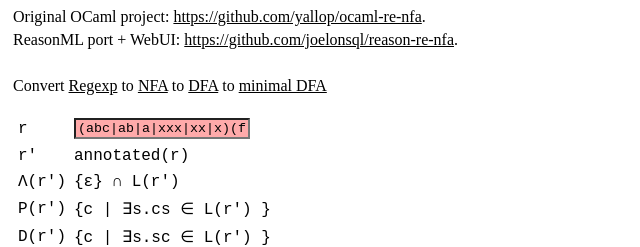
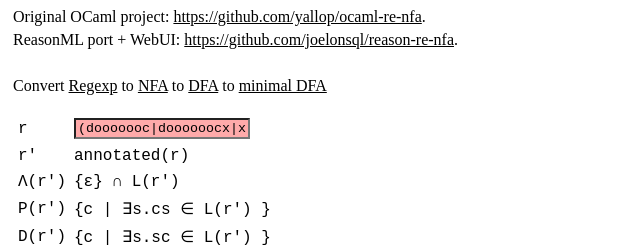
Before and after one commit to joelonsql/reason-re-nfa, a website: page src/index.html in a window 1280 px wide. Shown: the top 247 px of the page, 0-640 px from the left. Drawn offline with nearby package versions, Linux system fonts and the light colour scheme.

Commit message:
Jakobsson.re now working

```diff
--- a/src/index.html
+++ b/src/index.html
@@ -36,7 +36,7 @@
             <table class="variables">
                 <tr>
                     <td>r </td>
-                    <td colspan="2"><input type="text" id="regexp-input" value="(abc|ab|a|xxx|xx|x)(foo|bar)" />
+                    <td colspan="2"><input type="text" id="regexp-input" value="(dooooooc|doooooocx|xml)*" />
                     </td>
                 </tr>
                 <tr>
--- a/src/index.js
+++ b/src/index.js
@@ -35,7 +35,7 @@ document.addEventListener('DOMContentLoaded',
         return;
       }
       last_regexp_input = regex_input;
-      let algoSteps = ['nfa', 'dfa', 'nfa2', 'nfa2rev', 'dfa2', 'nfa3', 'nfa3rev', 'dfaMinimized'];
+      let algoSteps = ['nfa', 'dfa', 'nfa2', 'nfa2rev', 'dfa2', 'nfa3', 'nfa3rev', 'dfaMinimized', 'sfa', 'sfa2'];
       if (regex_input.length == 0) {
         document.getElementById("annotated").innerHTML = "";
         document.getElementById("nullability").innerHTML = "";
```
Also changed, not shown: 5 other files.
